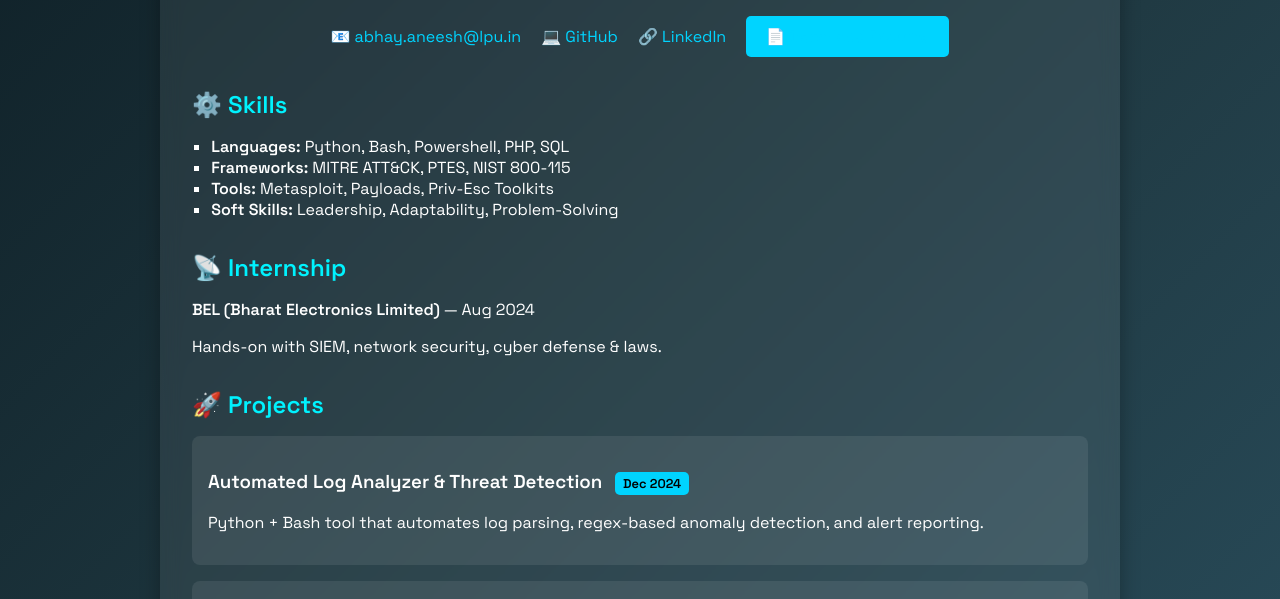
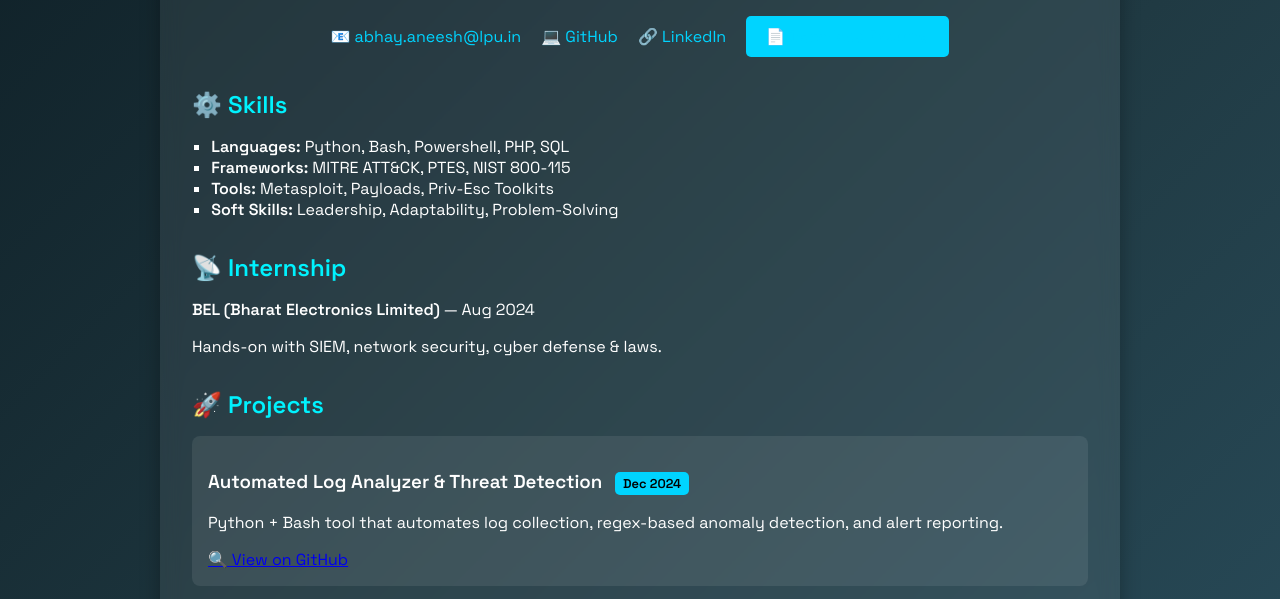
Before and after one commit to a3x0666/Portfolio, a plain HTML site: page index.html in a window 1280 px wide. Shown: the part 198-797 px from the top of the page. Drawn offline with Linux system fonts and the light colour scheme.

Commit message:
Update index.html

```diff
--- a/index.html
+++ b/index.html
@@ -39,8 +39,9 @@
     <section>
       <h2>🚀 Projects</h2>
       <div class="project">
-        <h3>Automated Log Analyzer & Threat Detection <span class="tag">Dec 2024</span></h3>
-        <p>Python + Bash tool that automates log parsing, regex-based anomaly detection, and alert reporting.</p>
+  <h3>Automated Log Analyzer & Threat Detection <span class="tag">Dec 2024</span></h3>
+  <p>Python + Bash tool that automates log collection, regex-based anomaly detection, and alert reporting.</p>
+  <a href="https://github.com/a3x0666/log-analyzer" target="_blank" class="project-link">🔍 View on GitHub</a>
       </div>
       <div class="project">
         <h3>Linux Privilege Escalation Toolkit <span class="tag">Aug 2024</span></h3>
```
